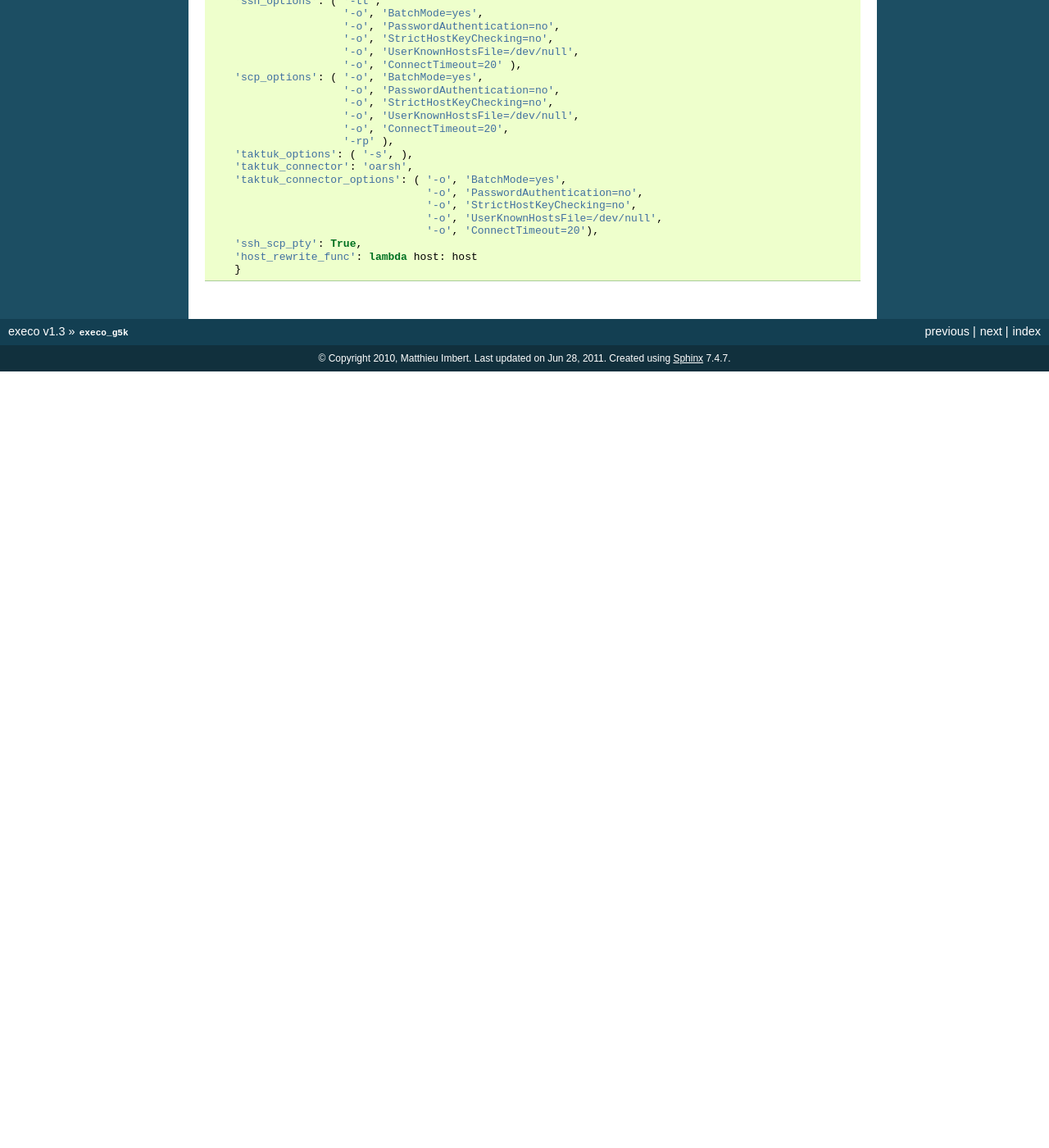
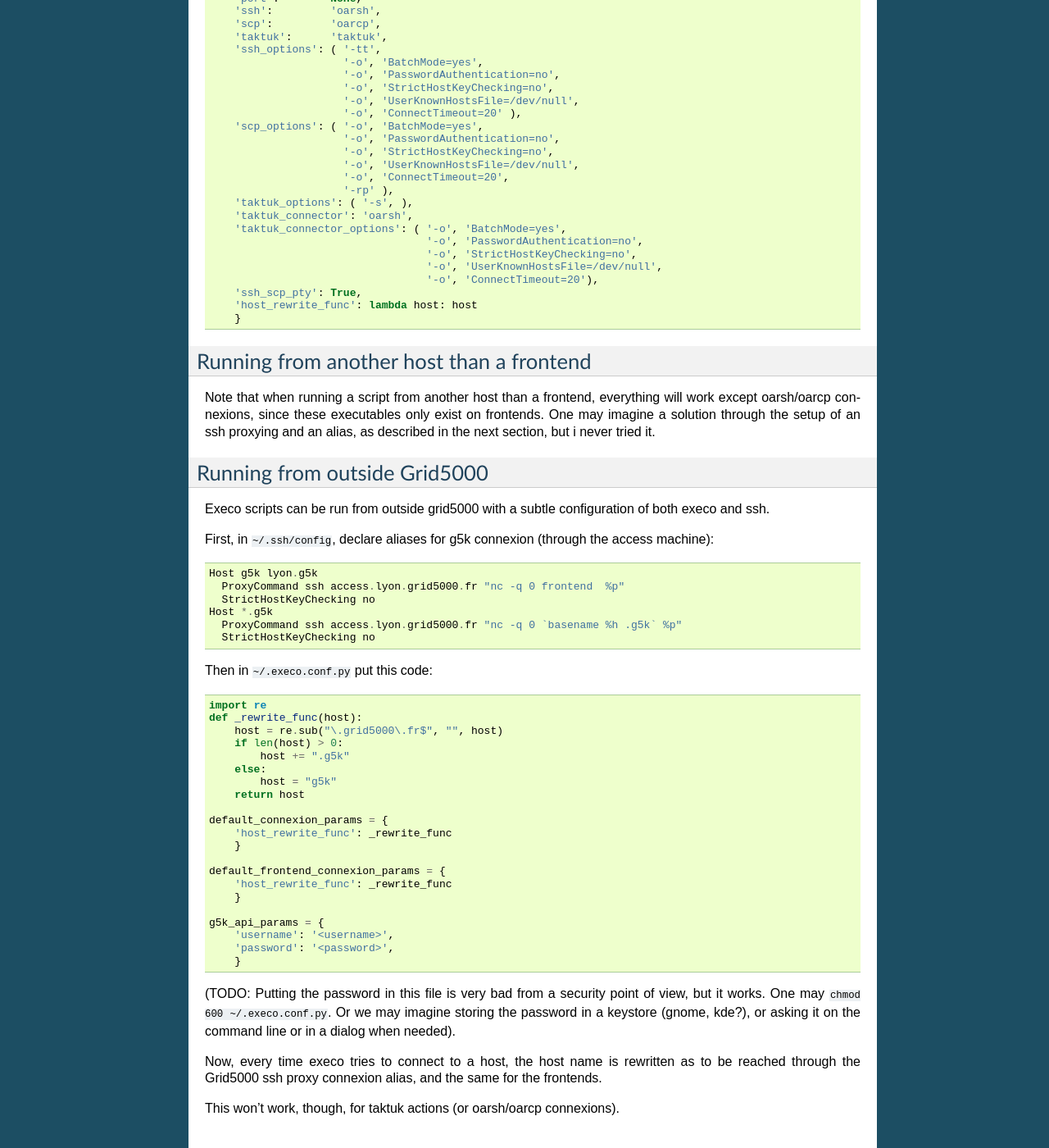
Before and after one commit to rcherrueau/execo, a Sphinx documentation site: the page built from doc/execo_g5k.rst, in a window 1280 px wide and 1400 px high, scrolled down 5617 px. Shown: the whole window at 82% size. Built offline with Sphinx 7.4.7, drawn with Linux system fonts in a browser that asks for light colours; before the commit the page ends 6070 px from its top, so only the background shows below that; some of the changed text lies outside the part shown.

Commit message:
document running from elsewhere than frontend or from outside grid5000

```diff
--- a/doc/execo_g5k.rst
+++ b/doc/execo_g5k.rst
@@ -118,6 +118,7 @@
 
 Configuration
 =============
+
 This module may be configured at import time by defining two dicts
 `g5k_configuration` and `default_frontend_connexion_params` in the
 file ``~/.execo.conf.py``
@@ -146,6 +147,11 @@
    :end-before: # _ENDOF_ default_frontend_connexion_params
    :language: python
 
+in default_frontend_connexion_params, the ``host_rewrite_func``
+configuration variable is set to automatically map a site name to its
+corresponding frontend, so that all commands are run on the proper
+frontends.
+
 `default_oarsh_oarcp_params` contains default connexion parameters
 suitable to connect to grid5000 nodes with oarsh / oarcp.
 
@@ -157,3 +163,65 @@
    :start-after: # _STARTOF_ default_oarsh_oarcp_params
    :end-before: # _ENDOF_ default_oarsh_oarcp_params
    :language: python
+
+Running from another host than a frontend
+=========================================
+
+Note that when running a script from another host than a frontend,
+everything will work except oarsh/oarcp connexions, since these
+executables only exist on frontends. One may imagine a solution
+through the setup of an ssh proxying and an alias, as described in the
+next section, but i never tried it.
+
+Running from outside Grid5000
+=============================
+
+Execo scripts can be run from outside grid5000 with a subtle
+configuration of both execo and ssh.
+
+First, in ``~/.ssh/config``, declare aliases for g5k connexion (through
+the access machine)::
+
+ Host g5k lyon.g5k
+   ProxyCommand ssh access.lyon.grid5000.fr "nc -q 0 frontend  %p"
+   StrictHostKeyChecking no
+ Host *.g5k
+   ProxyCommand ssh access.lyon.grid5000.fr "nc -q 0 `basename %h .g5k` %p"
+   StrictHostKeyChecking no
+
+Then in ``~/.execo.conf.py`` put this code::
+
+ import re
+ def _rewrite_func(host):
+     host = re.sub("\.grid5000\.fr$", "", host)
+     if len(host) > 0:
+         host += ".g5k"
+     else:
+         host = "g5k"
+     return host
+
+ default_connexion_params = {
+     'host_rewrite_func': _rewrite_func
+     }
+
+ default_frontend_connexion_params = {
+     'host_rewrite_func': _rewrite_func
+     }
+
+ g5k_api_params = {
+     'username': '<username>',
+     'password': '<password>',
+     }
+
+(TODO: Putting the password in this file is very bad from a security
+point of view, but it works. One may ``chmod 600
+~/.execo.conf.py``. Or we may imagine storing the password in a
+keystore (gnome, kde?), or asking it on the command line or in a
+dialog when needed).
+
+Now, every time execo tries to connect to a host, the host name is
+rewritten as to be reached through the Grid5000 ssh proxy connexion
+alias, and the same for the frontends.
+
+This won't work, though, for taktuk actions (or oarsh/oarcp
+connexions).
```
